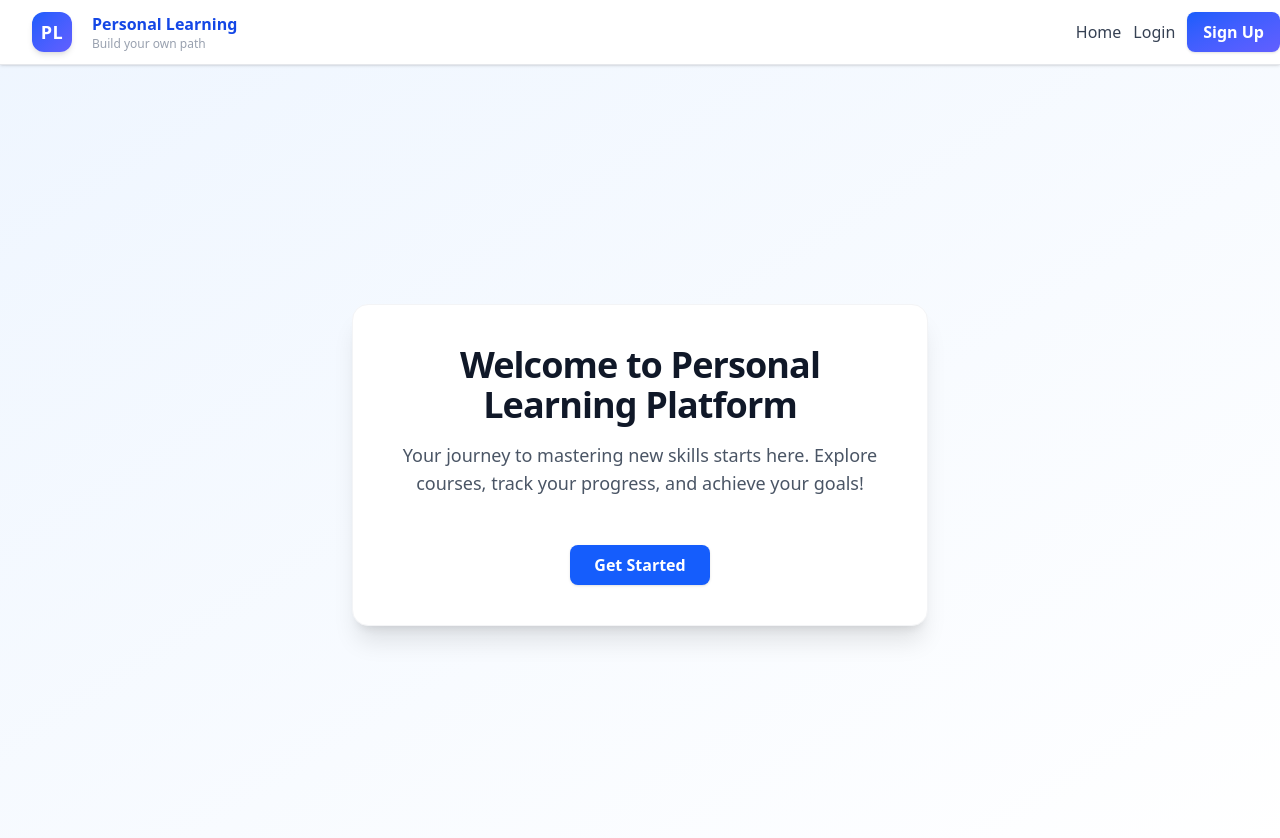
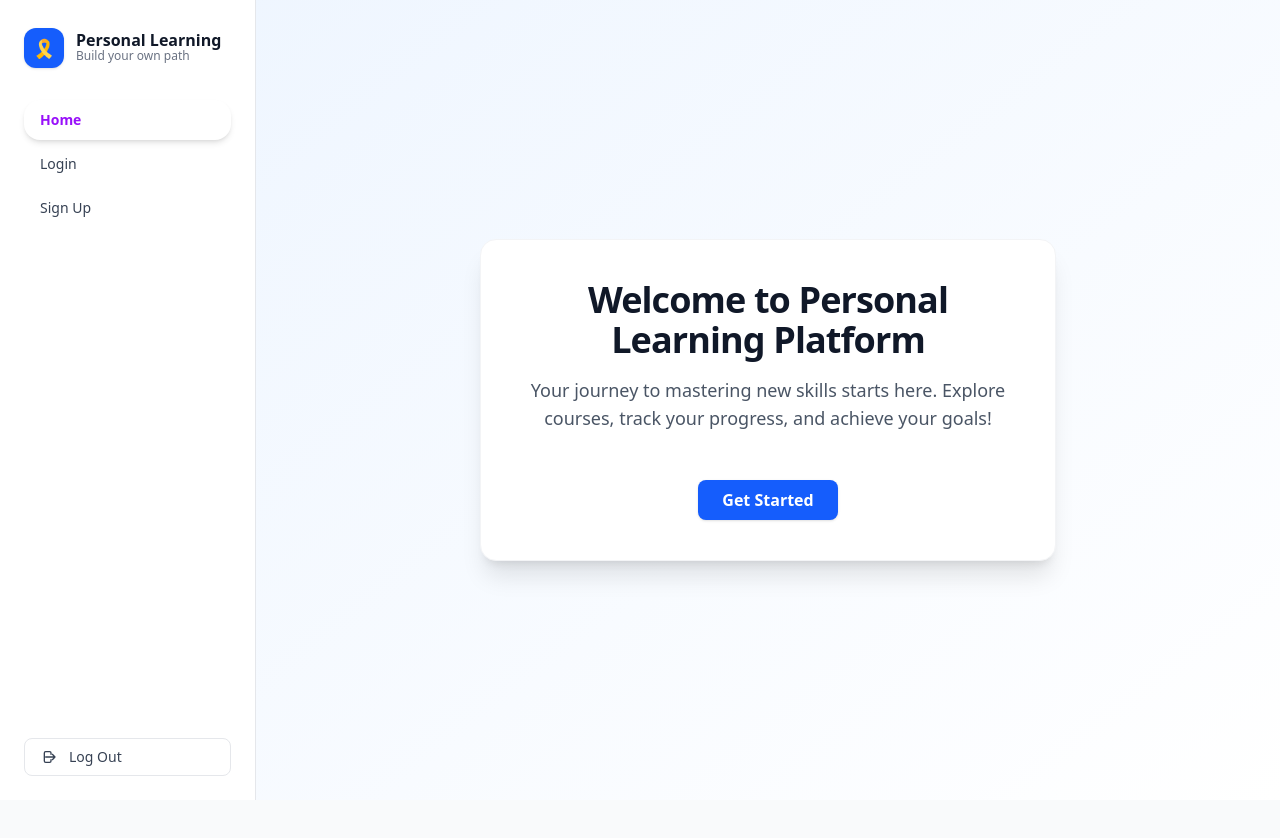
Before and after one commit to TanmayWarthe/personal-learning-platform, a Next.js app in the folder client/: page / in a window 1280 px wide. Shown: the top 838 px of the page. After the commit the page ends 800 px from the top, so only its background shows below. Built offline with nearby package versions, Linux system fonts and the light colour scheme; no server answers.

Commit message:
change the layout

```diff
--- a/client/src/app/layout.tsx
+++ b/client/src/app/layout.tsx
@@ -1,9 +1,8 @@
 "use client"
 
 import "./globals.css";
-import Navbar from "@/components/Navbar";
-
 import { AuthProvider } from "@/context/AuthContext";
+import Sidebar from "@/components/Sidebar";
 
 export default function RootLayout({
   children,
@@ -12,12 +11,14 @@ export default function RootLayout({
 }>) {
   return (
     <html lang="en">
-      <body className="min-h-screen flex flex-col bg-gray-50 dark:bg-zinc-900 dark:text-gray-100">
+      <body className="min-h-screen bg-gray-50 text-gray-900">
         <AuthProvider>
-          <Navbar />
-          <main className="flex-1 flex flex-col">
-            {children}
-          </main>
+          <div className="min-h-screen bg-gray-50 relative">
+            <Sidebar />
+            <main className="min-h-screen ml-64 flex flex-col overflow-y-auto">
+              {children}
+            </main>
+          </div>
         </AuthProvider>
       </body>
     </html>
```
